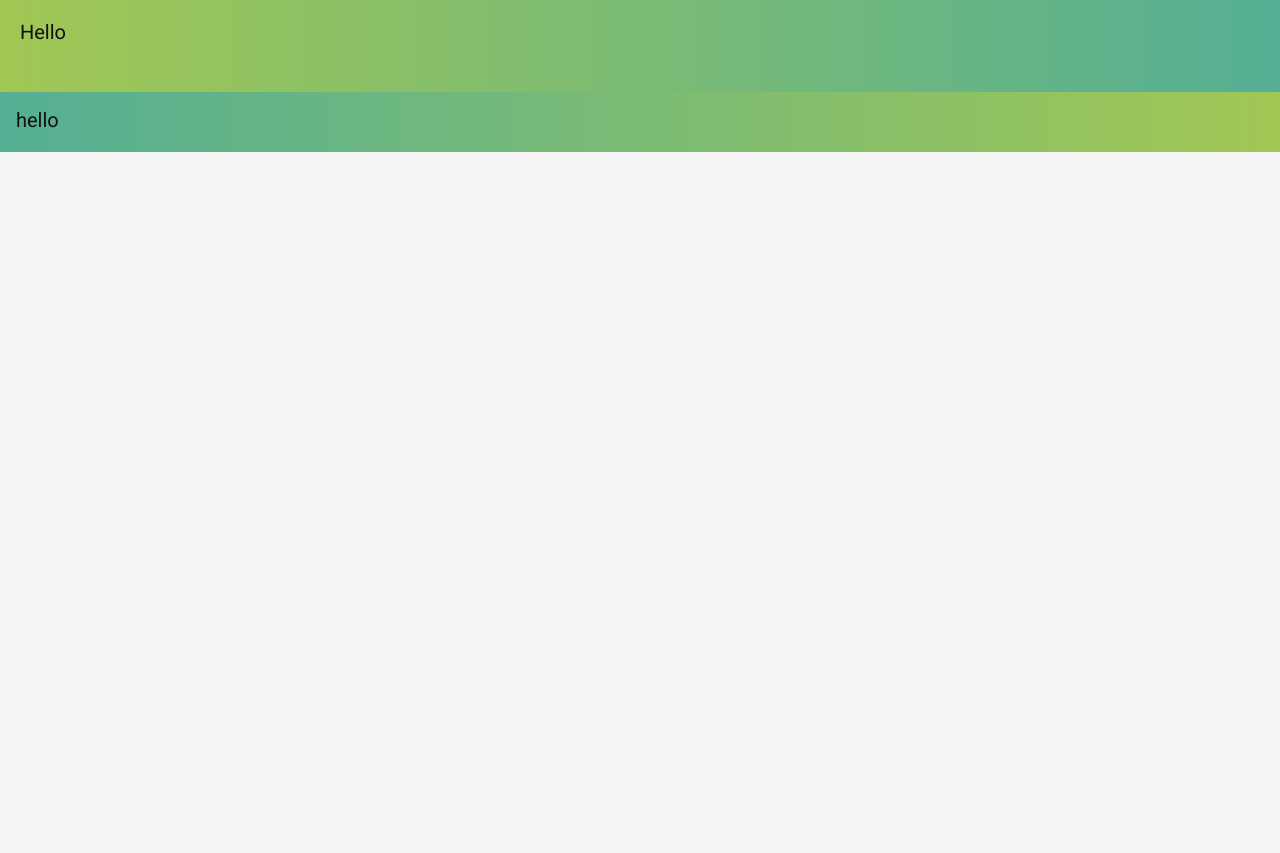
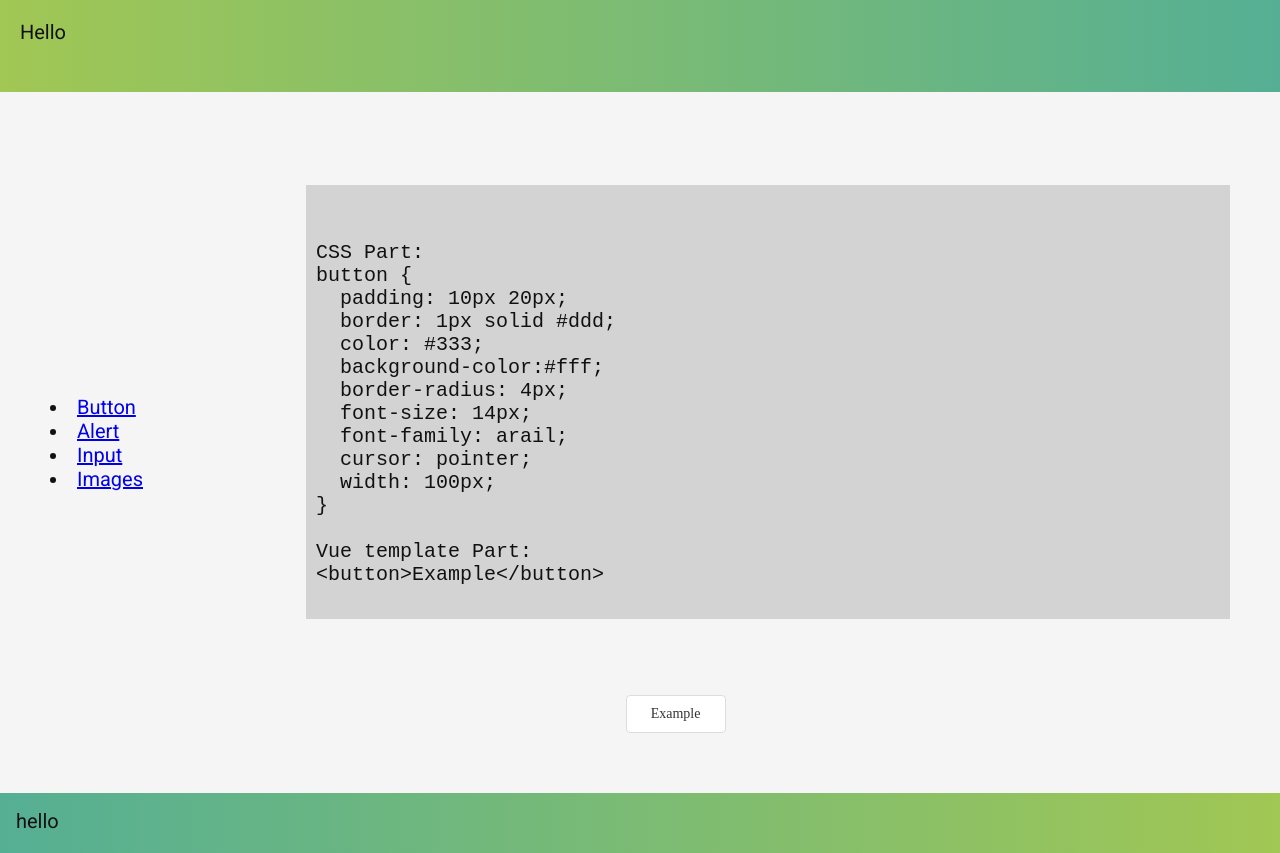
Before and after one commit to zeroshen/client, a Vue app: page /components/Link in a window 1280 px wide. Before the commit this address had no page. Before the commit the page ends 800 px from the top, so only its background shows below. Built offline with nearby package versions, Linux system fonts and the light colour scheme; a web font is replaced by a local one.

Commit message:
Add Link

```diff
--- a/src/router/index.ts
+++ b/src/router/index.ts
@@ -7,6 +7,7 @@ import ComponentsButtonView from "@/views/ComponentsButtonView.vue";
 import ComponentsAlertView from "@/views/ComponentsAlertView.vue";
 import ComponentsInputView from "@/views/ComponentsInputView.vue";
 import ComponentsLevelOneView from "@/views/ComponentsLevelOneView.vue";
+import ComponentsLinkView from "@/views/ComponentsLinkView.vue";
 
 const routes: Array<RouteRecordRaw> = [
   {
@@ -46,6 +47,12 @@ const routes: Array<RouteRecordRaw> = [
     props: true,
   },
   {
+    path: "/components/Link",
+    name: "components-link-view",
+    component: ComponentsLinkView,
+    props: true,
+  },
+  {
     path: "/components/image",
     name: "components-image-view",
     component: ImageTuner,
--- /dev/null
+++ b/src/views/ComponentsLinkView.vue
@@ -0,0 +1,94 @@
+<script setup lang="ts"></script>
+
+<script lang="ts">
+import { defineComponent } from "vue";
+
+export default defineComponent({
+  data() {
+    const str =
+      " \n" +
+      "CSS Part:\n" +
+      "button {\n" +
+      "  padding: 10px 20px;\n" +
+      "  border: 1px solid #ddd;\n" +
+      "  color: #333;\n" +
+      "  background-color:#fff;\n" +
+      "  border-radius: 4px;\n" +
+      "  font-size: 14px;\n" +
+      "  font-family: arail;\n" +
+      "  cursor: pointer;\n" +
+      "  width: 100px;\n" +
+      "}\n" +
+      "\n" +
+      "Vue template Part:\n" +
+      "<button>Example</button>";
+    return {
+      str,
+    };
+  },
+});
+</script>
+<style scoped>
+.page {
+  display: flex;
+}
+.components-list {
+  width: 20%;
+  display: flex;
+  flex-direction: column;
+  justify-content: center;
+  padding-left: 50px;
+}
+.code-container {
+  width: 80%;
+  display: flex;
+  flex-direction: column;
+  padding: 50px;
+  justify-content: center;
+}
+code {
+  padding: 10px;
+  display: block;
+  white-space: pre;
+  background-color: lightgrey;
+}
+button {
+  padding: 10px 20px;
+  border: 1px solid #ddd;
+  color: #333;
+  background-color: #fff;
+  border-radius: 4px;
+  font-size: 14px;
+  font-family: arail;
+  width: 100px;
+  cursor: pointer;
+}
+.components {
+  width: 80%;
+  display: flex;
+  flex-direction: column;
+  padding: 10px;
+  justify-content: center;
+  align-items: center;
+}
+</style>
+<template>
+  <div class="page">
+    <section class="components-list">
+      <li><router-link to="../components/Button">Button</router-link></li>
+      <li><router-link to="../components/Alert">Alert</router-link></li>
+      <li><router-link to="../components/Input">Input</router-link></li>
+      <li><router-link to="../components/Image">Images</router-link></li>
+    </section>
+    <section class="code-container">
+      <pre>
+        <code>
+         {{str}}
+        </code>
+      </pre>
+      <section class="components">
+        <button>Example</button>
+      </section>
+    </section>
+  </div>
+</template>
```
